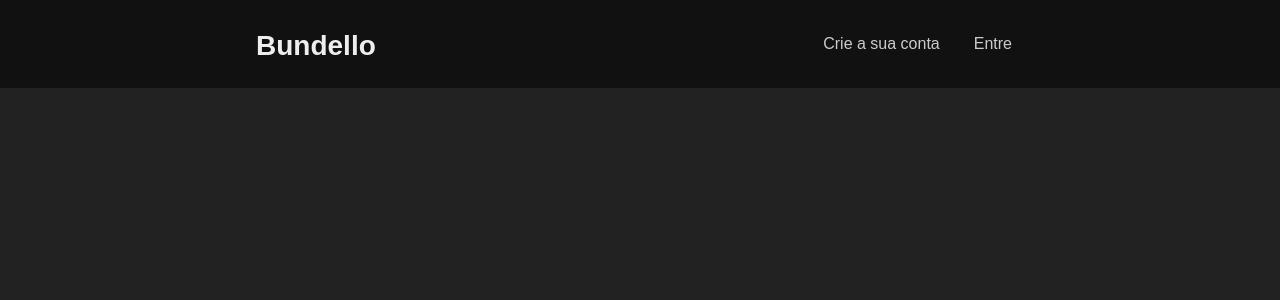
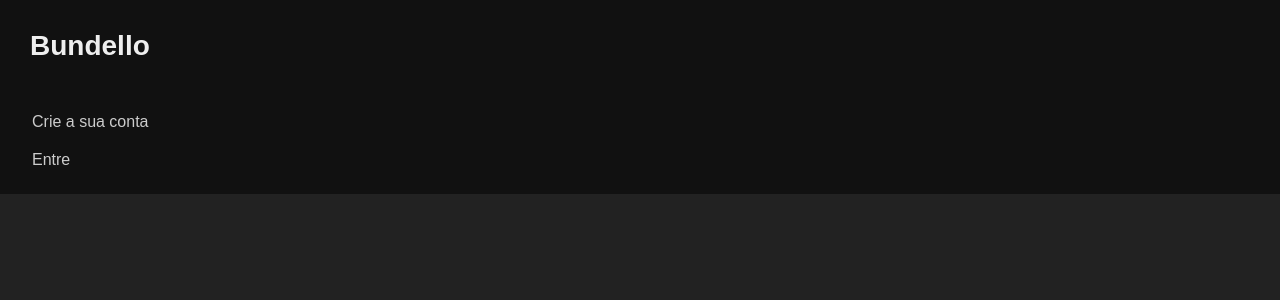
Before and after one commit to vinicius0santos/site-de-projetos, a React (Vite) app in the folder front/: page / in a window 1280 px wide. Shown: the top 300 px of the page. Built offline with nearby package versions, Linux system fonts and the light colour scheme.

Commit message:
layout de home e projetos alterado

```diff
--- a/front/src/api/Comment.js
+++ b/front/src/api/Comment.js
@@ -26,7 +26,7 @@
             comment = [];
         }
 
-        return comment;
+        return comment || [];
     }
 
     static async getCommentsAfter(id) {
@@ -46,13 +46,13 @@
             comments = [];
         }
 
-        return comments;
+        return comments || [];
     }
 
     static async getLatest50(){
         const url = apiUrl + '/comment/get-latest50';
 
-        let comments;
+        let comments = [];
         try{
             const response = await fetch(url, {
                 method: 'GET',
@@ -65,7 +65,7 @@
             comments = [];
         }
 
-        return comments;
+        return comments || [];
     }
 }
 
--- a/front/src/components/Chat.jsx
+++ b/front/src/components/Chat.jsx
@@ -1,4 +1,4 @@
-import { useEffect, useLayoutEffect, useRef, useState } from 'react';
+import { useEffect, useRef, useState } from 'react';
 import '../styles/Chat.css';
 import Comment from '../api/Comment';
 import TextAreaAutosize from 'react-textarea-autosize';
@@ -16,7 +16,7 @@
 
   useEffect(() => {
     (async () => {
-        let c;
+        let c = [];
         if(comments.length == 0){
           c = await Comment.getLatest50();
         }
@@ -60,6 +60,10 @@
   const handleOpenButton = () => {
     if(!isOpen){
       setIsOnBotton(true);
+    }
+    else{
+        commentsRef.current.scrollBy(0, 0);
+        setIsOnBotton(false);
     }
     setIsOpen(!isOpen);
   }
--- a/front/src/components/Header.jsx
+++ b/front/src/components/Header.jsx
@@ -7,7 +7,7 @@
   if(path == '/login' || path == '/signup') return <></>
   if(path == '/'){
     return (
-      <header>
+      <header className='home-header'>
         <div>
           <h1><Link to="/" aria-label="Ir para página inicial do Bundello">Bundello</Link></h1>
         </div>
--- a/front/src/pages/Projects.jsx
+++ b/front/src/pages/Projects.jsx
@@ -1,9 +1,9 @@
 import '../styles/Projects.css'
 import { useEffect, useState } from 'react'
 import Project from '../api/Project'
-import { useNavigate } from 'react-router-dom';
-
-let projects = [];
+import { Link } from 'react-router-dom'
+import Chat from '../components/Chat';
+import { slugify } from '../utils/slugify';
 
 export default function Projects(){
   const [projects, setProjects] = useState([]);
@@ -17,7 +17,7 @@
           setProjects(result.data);
         }
         else{
-          logout();
+          //...
         }
       }
       catch(err){
--- a/front/src/styles/Chat.css
+++ b/front/src/styles/Chat.css
@@ -34,7 +34,8 @@
     position: absolute;
     top: 0;
     right: 0;
-    margin: 3.5vh;
+    margin-top: 3vh;
+    margin-right: 5vh;
     border: none;
     display: flex;
     transition: 0.2s;
@@ -128,7 +129,7 @@
     overflow-y: auto;
     width: 90%;
     resize: none;
-    padding: 4px;
+    padding: 4.5px;
     padding-left: 5px;
     min-height: 17px;
     outline: 1px solid #bbb;
--- a/front/src/styles/Header.css
+++ b/front/src/styles/Header.css
@@ -20,6 +20,7 @@
 }
 .projects-header{
   justify-content: center;
+  gap: 100%;
 }
 
 header h1 a {
@@ -55,7 +56,29 @@
 
 .projects-header span{
   color: #fff;
-  position: absolute;
+  display: flex;
+}
 
-  right: 3%;
+@media only screen and (max-device-width:950px){
+  .projects-header{
+    flex-direction: column;
+    align-items: flex-start;
+    gap: 10px;
+    padding-left: 50px;
+  }
+  .home-header{
+    flex-direction: column;
+    gap: 50px;
+    padding-left: 30px;
+    align-items: flex-start;
+  }
+  .home-header *{
+    padding: 0;
+  }
+  .home-header nav ul{
+    display: flex;
+    gap: 20px;
+    flex-direction: column;
+    justify-content: center;
+  }
 }
```
